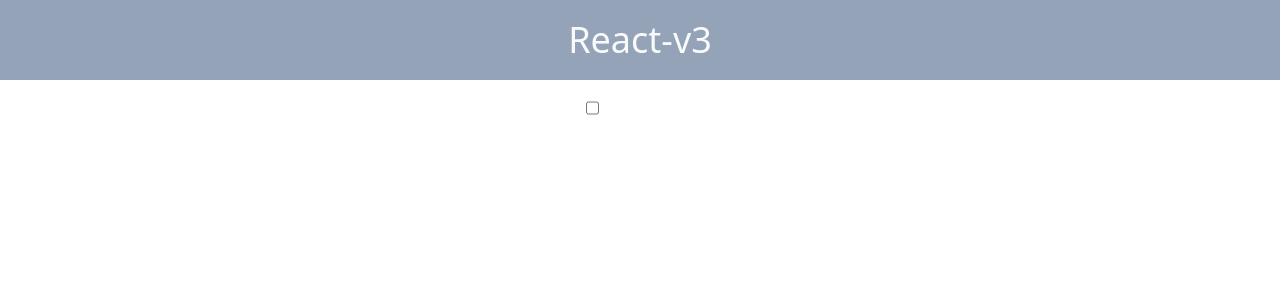
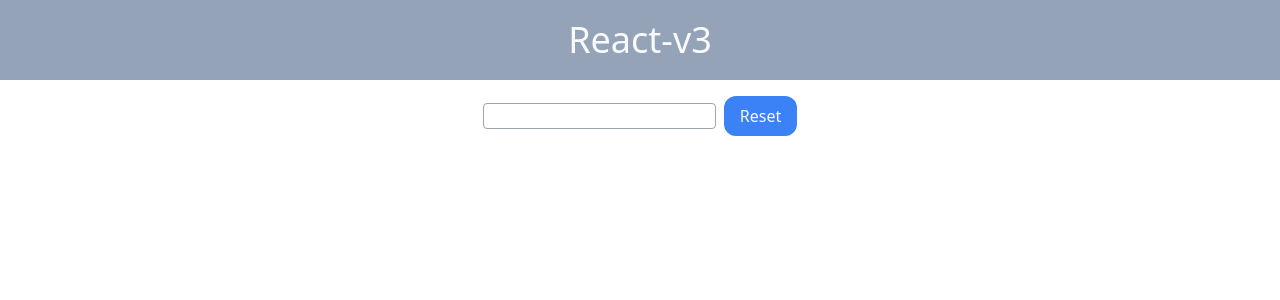
Before and after one commit to pj100-team/react-v3, a React (Create React App) app: page / in a window 1280 px wide. Shown: the top 300 px of the page. Built offline with nearby package versions, Linux system fonts and the light colour scheme.

Commit message:
practice3

```diff
--- a/src/App.tsx
+++ b/src/App.tsx
@@ -1,11 +1,11 @@
 import './App.css';
-import Practice2 from './components/Practice2';
+import Practice3 from './components/templates/Practice3';
 
 function App() {
   return (
     <>
       <header className="bg-[#94A3B8] text-center p-[20px] text-4xl text-[#F9FAFB]">React-v3</header>
-      <Practice2 />
+      <Practice3 />
     </>
   );
 }
--- a/src/components/Practice1.tsx
+++ b/src/components/Practice1.tsx
@@ -1,14 +1,15 @@
-import Button from './elements/Button';
-import '../App.css';
+// import Button from './elements/Button';
+// import '../App.css';
 
-const Practice1 = () => {
-  return (
-    <div className="flex justify-center mt-[50px] gap-12">
-      <Button backgroundColor="bg-[#f87171]" label="button1" />
-      <Button backgroundColor="bg-[#fcd34d]" label="button2" />
-      <Button backgroundColor="bg-[#86efac]" label="button3" />
-    </div>
-  );
-};
+// const Practice1 = () => {
+//   return (
+//     <div className="flex justify-center mt-[50px] gap-12">
+//       <Button backgroundColor="bg-[#f87171]" label="button1" />
+//       <Button backgroundColor="bg-[#fcd34d]" label="button2" />
+//       <Button backgroundColor="bg-[#86efac]" label="button3" />
+//     </div>
+//   );
+// };
 
-export default Practice1;
+// export default Practice1;
+export {};
--- a/src/components/Practice2.tsx
+++ b/src/components/Practice2.tsx
@@ -1,18 +1,19 @@
-import React, { useState } from 'react';
-import Input from './elements/Input';
+// import React, { useState } from 'react';
+// import Input from './elements/Input';
 
-const Practice2 = () => {
-  const [isChecked, setIsChecked] = useState(false);
+// const Practice2 = () => {
+//   const [isChecked, setIsChecked] = useState(false);
 
-  const handleClick = (e: React.ChangeEvent<HTMLInputElement>) => {
-    setIsChecked(e.target.checked);
-  };
+//   const handleClick = (e: React.ChangeEvent<HTMLInputElement>) => {
+//     setIsChecked(e.target.checked);
+//   };
 
-  return (
-    <Input type="checkbox" className="flex mt-4 justify-center" isChecked={isChecked} onChange={handleClick}>
-      <p className={`ml-3 ${isChecked ? 'visible' : 'invisible'}`}>hello world</p>
-    </Input>
-  );
-};
+//   return (
+//     <Input type="checkbox" className="flex mt-4 justify-center" isChecked={isChecked} onChange={handleClick}>
+//       <p className={`ml-3 ${isChecked ? 'visible' : 'invisible'}`}>hello world</p>
+//     </Input>
+//   );
+// };
 
-export default Practice2;
+// export default Practice2;
+export {};
--- a/src/components/elements/Button.tsx
+++ b/src/components/elements/Button.tsx
@@ -2,15 +2,13 @@ import React from 'react';
 
 interface ButtonProps {
   label: string;
-  backgroundColor: string;
+  className: string;
+  onClick: () => void;
 }
 
-const Button: React.FC<ButtonProps> = ({ backgroundColor, label }) => {
-  const handleClick = () => {
-    console.log(label);
-  };
+const Button: React.FC<ButtonProps> = ({ className, label, onClick }) => {
   return (
-    <button className={`px-4 py-1 text-[#f9fafb] rounded-xl ${backgroundColor}`} onClick={handleClick}>
+    <button className={`${className}`} onClick={onClick}>
       {label}
     </button>
   );
--- a/src/components/elements/Input.tsx
+++ b/src/components/elements/Input.tsx
@@ -1,20 +1,31 @@
 import React, { ReactNode } from 'react';
+
+// interface Props {
+//   type: React.HTMLInputTypeAttribute;
+//   className: string;
+//   isChecked: boolean;
+//   onChange: (e: React.ChangeEvent<HTMLInputElement>) => void;
+//   children?: ReactNode;
+// }
+
+// const Input: React.FC<Props> = ({ type, className, isChecked, onChange, children }) => {
+//   return (
+//     <div className={className}>
+//       <input type={type} checked={isChecked} onChange={onChange} />
+//       {children}
+//     </div>
+//   );
+// };
 
 interface Props {
   type: React.HTMLInputTypeAttribute;
   className: string;
-  isChecked: boolean;
+  value: string;
   onChange: (e: React.ChangeEvent<HTMLInputElement>) => void;
-  children?: ReactNode;
 }
 
-const Input: React.FC<Props> = ({ type, className, isChecked, onChange, children }) => {
-  return (
-    <div className={className}>
-      <input type={type} checked={isChecked} onChange={onChange} />
-      {children}
-    </div>
-  );
+const Input: React.FC<Props> = ({ type, className, value, onChange }) => {
+  return <input type={type} className={className} onChange={onChange} value={value} />;
 };
 
 export default Input;
--- /dev/null
+++ b/src/components/templates/Practice3.tsx
@@ -0,0 +1,25 @@
+import React, { useState } from 'react';
+import Input from '../elements/Input';
+import Button from '../elements/Button';
+
+const Practice3 = () => {
+  const [text, setText] = useState('');
+
+  const handleChange = (e: React.ChangeEvent<HTMLInputElement>) => {
+    console.log(e.target.value);
+    setText(e.target.value);
+  };
+
+  const handleClick = () => {
+    setText('');
+  };
+
+  return (
+    <div className="flex justify-center items-center mt-4">
+      <Input type="text" className="border border-gray-400 rounded mr-2" value={text} onChange={handleChange} />
+      <Button label="Reset" className="bg-blue-500 px-4 py-2 text-[#f9fafb] rounded-xl" onClick={handleClick} />
+    </div>
+  );
+};
+
+export default Practice3;
```
